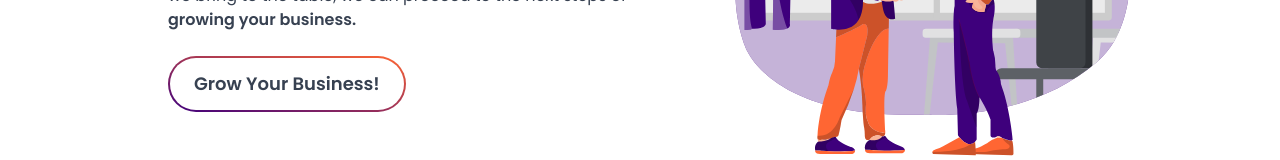
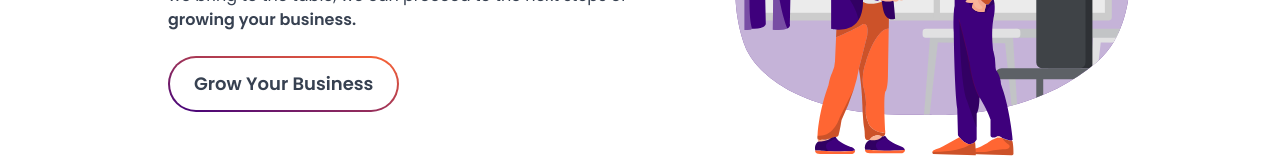
Before and after one commit to elliottcsipkes/beyond-limits-agency-site, a Next.js app: page / in a window 1280 px wide. Shown: the part 2850-3010 px from the top of the page. Built offline with nearby package versions, Linux system fonts and the light colour scheme.

Commit message:
updated home

```diff
--- a/components/How.js
+++ b/components/How.js
@@ -99,7 +99,7 @@ const How = () => {
                 <span className="w-full h-full bg-gradient-to-bl from-[#ff6633] to-[#3f007c] group-hover:from-[#3f007c]group-hover:to-[#ff6633] absolute"></span>
                 <span className="flex items-center relative px-6 py-3 transition-all bg-white rounded-[50px] group-hover:bg-opacity-0 ease-out duration-200">
                   <p className="relative text-sm md:text-lg text-gray-700 group-hover:text-white">
-                    Grow Your Business!
+                    Grow Your Business
                   </p>
                 </span>
               </a>
```
